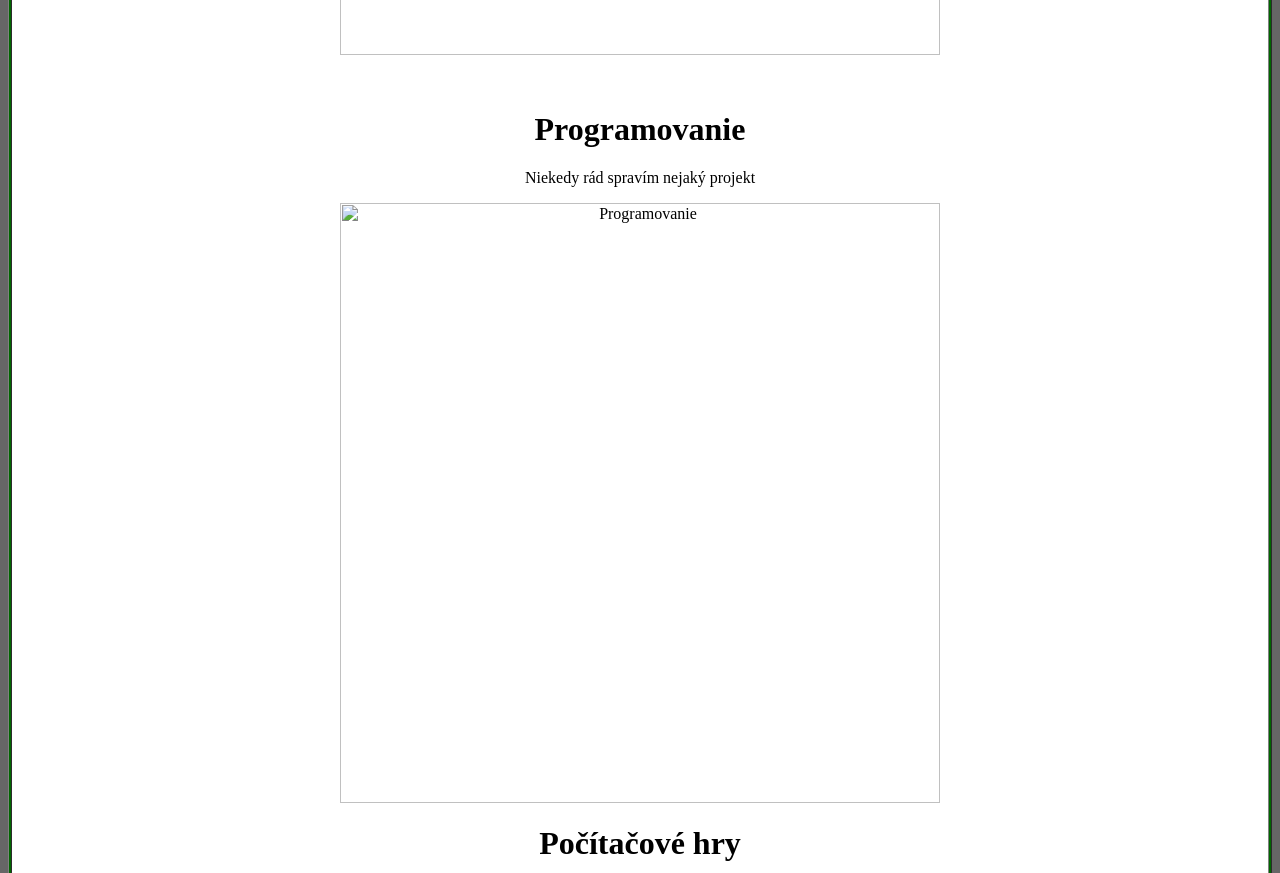
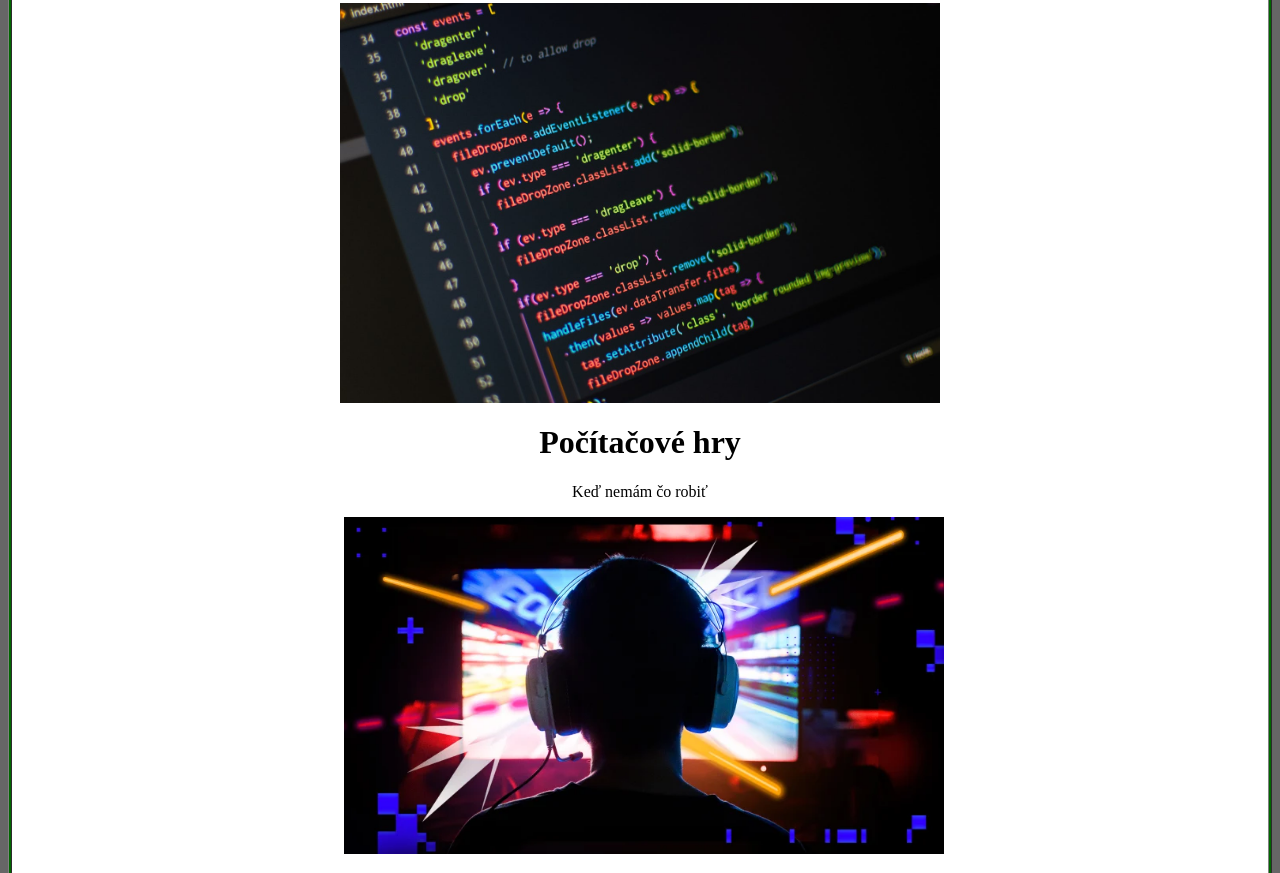
Before and after one commit to usernumero11/najlepsiastranka, a plain HTML site: page Podstranky/Zaluby.html in a window 1280 px wide. Shown: the part 821-1694 px from the top of the page. Drawn offline with Linux system fonts and the light colour scheme; the site is published under a folder, as on GitHub Pages, so addresses that start at the root find nothing.

Commit message:
Fix HTML formatting and update image paths

```diff
--- a/Podstranky/Zaluby.html
+++ b/Podstranky/Zaluby.html
@@ -46,19 +46,19 @@
                 </h1>
                 <p>Rád bicyklujem<br>
                   <img moz-do-not-send="true"
-                    src="/Obrazky/Horska_Cyklistika.jpg" alt="Horská cyklistika"
+                    src="../Obrazky/Horska_Cyklistika.jpg" alt="Horská cyklistika"
                     width="600"><br>
                 </p>
                 <br>
                 <h1><a name="Programovanie"></a>Programovanie</h1>
                 <p>Niekedy rád spravím nejaký projekt</p>
                 <img moz-do-not-send="true"
-                  src="/Obrazky/Programovanie.jpg" alt="Programovanie"
+                  src="../Obrazky/Programovanie.jpg" alt="Programovanie"
                   width="600">
                 <h1><a name="Počítačové-hry"></a>Počítačové hry</h1>
                 <p>Keď nemám čo robiť</p>
                 &nbsp; <img moz-do-not-send="true"
-                  src="/Obrazky/Pocitacove_hry.webp" alt="Počítačové hry"
+                  src="../Obrazky/Pocitacove_hry.webp" alt="Počítačové hry"
                   width="600"><br>
                 <br>
                 <a moz-do-not-send="true" href="#Späť">Späť na začiatok</a><br>
```
